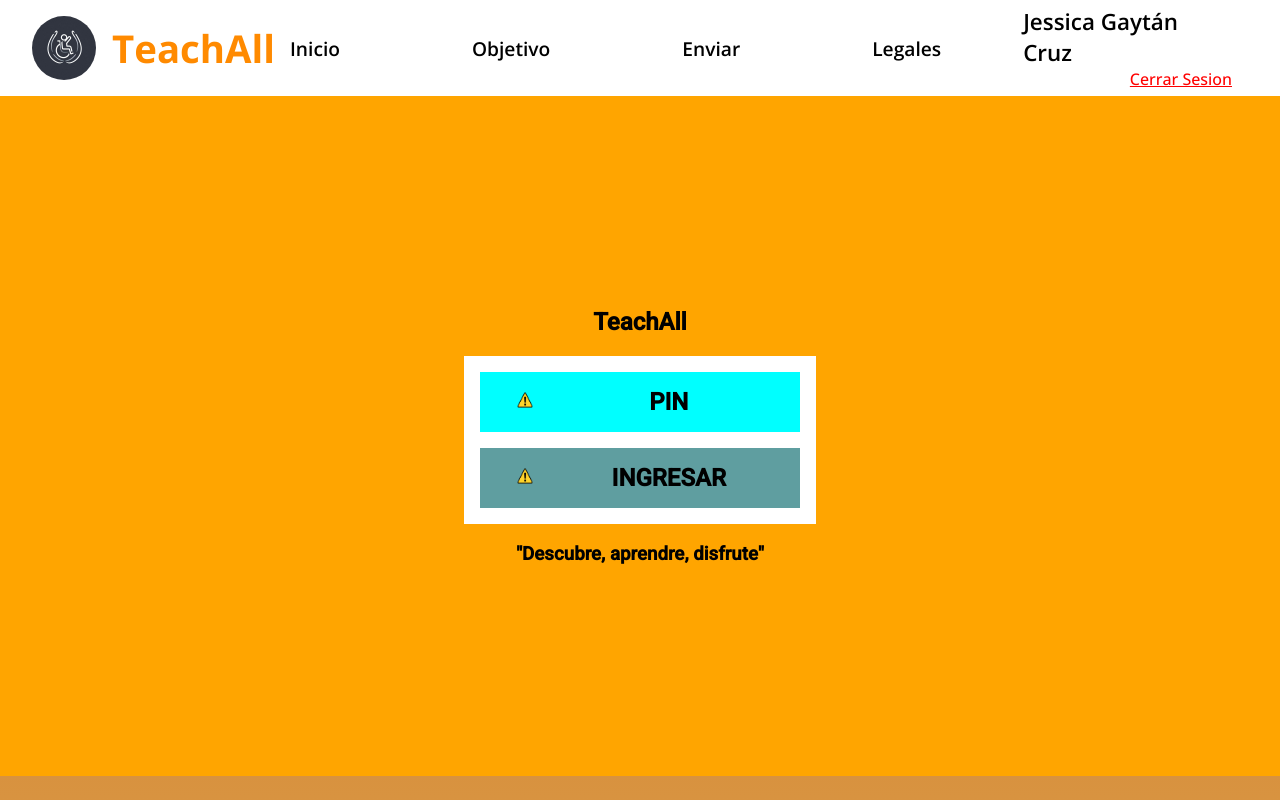
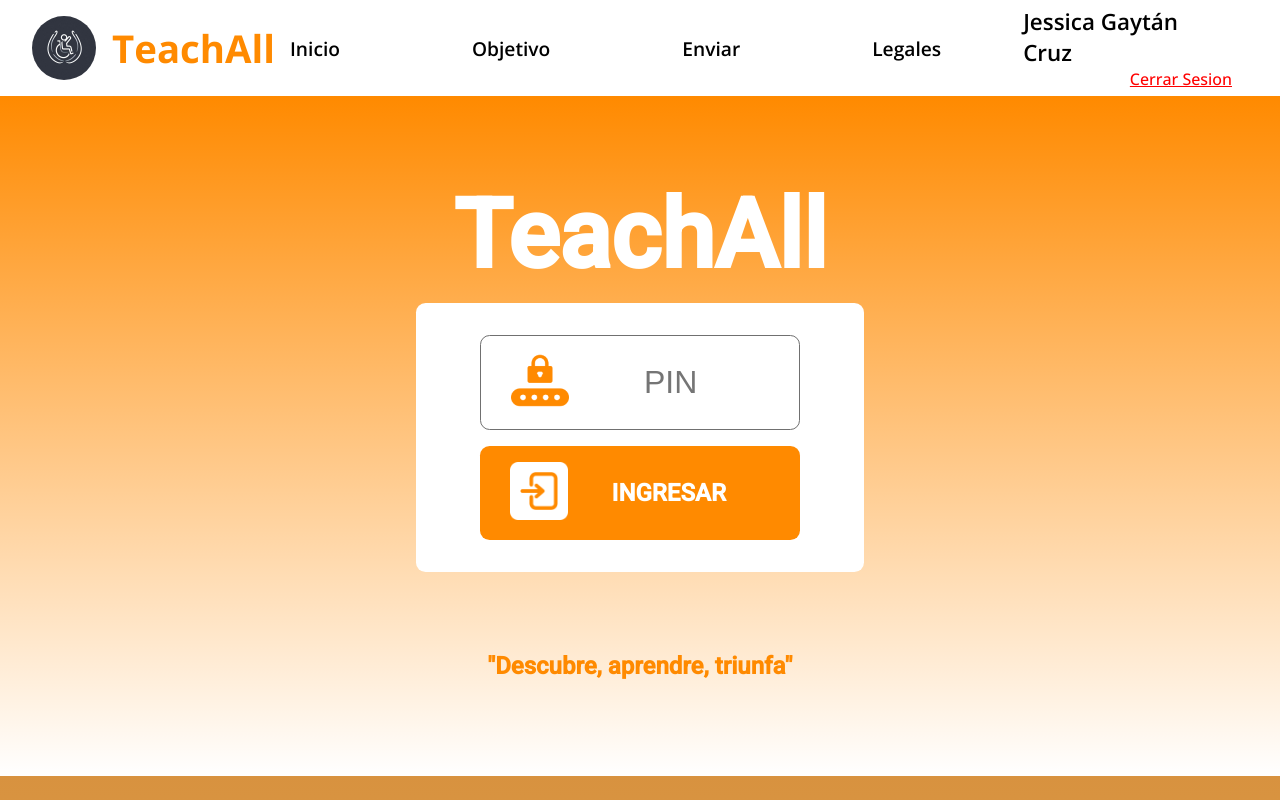
Before and after one commit to Arodiluna/hackaton, an Angular app: page /estudiante/quiz_estudiante in a window 1280 px wide. Shown: the top 800 px of the page. Built offline with nearby package versions, Linux system fonts and the light colour scheme; grey boxes are pictures that could not be loaded.

Commit message:
Modicación de alumnos
Se actualizo los botones, el pin, la fuente, los bordes y el slogan

```diff
--- a/src/app/pages/quiz-alumnos/quiz-alumnos.component.html
+++ b/src/app/pages/quiz-alumnos/quiz-alumnos.component.html
@@ -5,16 +5,16 @@
 
       <div class="caja-pin">
         <div class="caja-imagen">
-          <img src="../../../assets/img/login/advertencia.png" alt="" />
+          <img src="../../../assets/img/quiz-alumnos/PIN.png" alt="" />
         </div>
         <div class="caja-texto">
-            <h2>PIN</h2>
+            <input placeholder="PIN" type="text">
         </div>
       </div>
 
       <div class="caja-ingresar">
         <div class="caja-imagen">
-          <img src="../../../assets/img/login/advertencia.png" alt="" />
+          <img src="../../../assets/img/quiz-alumnos/INGRESAR.png" alt="" />
         </div>
         <div class="caja-texto">
             <h2>INGRESAR</h2>
@@ -23,6 +23,6 @@
 
     </div>
 
-    <h3>"Descubre, aprendre, disfrute"</h3>
+    <h3 class="caja-h3">"Descubre, aprendre, triunfa"</h3>
   </section>
 </main>
--- a/src/app/pages/quiz-alumnos/quiz-alumnos.component.scss
+++ b/src/app/pages/quiz-alumnos/quiz-alumnos.component.scss
@@ -1,6 +1,6 @@
 main{
     height: 85vh;
-    background-color: orange;
+    background: linear-gradient(to bottom, #FF8A00, #ff003c00);
     display: flex;
     justify-content: center;
     align-items: center;
@@ -13,6 +13,12 @@ main{
     justify-content: center;
     flex-direction: column;
     align-items: center;
+    color: white;
+}
+
+.bloq-principal h1{
+    font-size: 6rem;
+    margin: 0.7rem;
 }
 
 .caja-codigo{
@@ -22,6 +28,11 @@ main{
     background-color: white;
     padding: 1rem;
     width: 50%;
+    padding-left: 10%;
+    padding-right: 10%;
+    padding-top: 5%;
+    padding-bottom: 5%;
+    border-radius: .6rem;
 }
 
 .caja-codigo h2{
@@ -29,8 +40,8 @@ main{
 }
 
 .caja-codigo img{
-    width: 1rem;
-    height: 1rem;
+    width: 3.6rem;
+    height: 3.6rem;
 }
 
 .caja-pin{
@@ -38,7 +49,11 @@ main{
     display: flex;
     justify-content: center;
     align-items: center;
-    background-color: aqua;
+    border-style: solid;
+    border-color: #707070;
+    color: #707070;
+    border-width: 0.1rem;
+    border-radius: .6rem;
 }
 
 .caja-ingresar{
@@ -46,7 +61,8 @@ main{
     display: flex;
     justify-content: center;
     align-items: center;
-    background-color: cadetblue;
+    background-color: #FF8A00;
+    border-radius: .6rem;
 }
 
 .caja-imagen{
@@ -54,6 +70,30 @@ main{
 }
 
 .caja-texto{
-    width: 80%;
+    width: 70%;
     text-align: center;
 }
+
+.caja-input{
+    display: flex;
+    align-items: center;
+    justify-content: center;
+
+}
+
+.caja-texto input{
+    width: 100%;
+    font-size: 2rem;
+    text-align: center;
+    border: none;
+}
+
+.caja-texto input:active{
+    border: none;
+}
+
+.caja-h3{
+    margin-top: 5rem;
+    color: #FF8A00;
+    font-size: 1.5rem;
+}
```
Also changed, not shown: src/assets/img/quiz-alumnos/INGRESAR.png (added), src/assets/img/quiz-alumnos/PIN.png (added).
